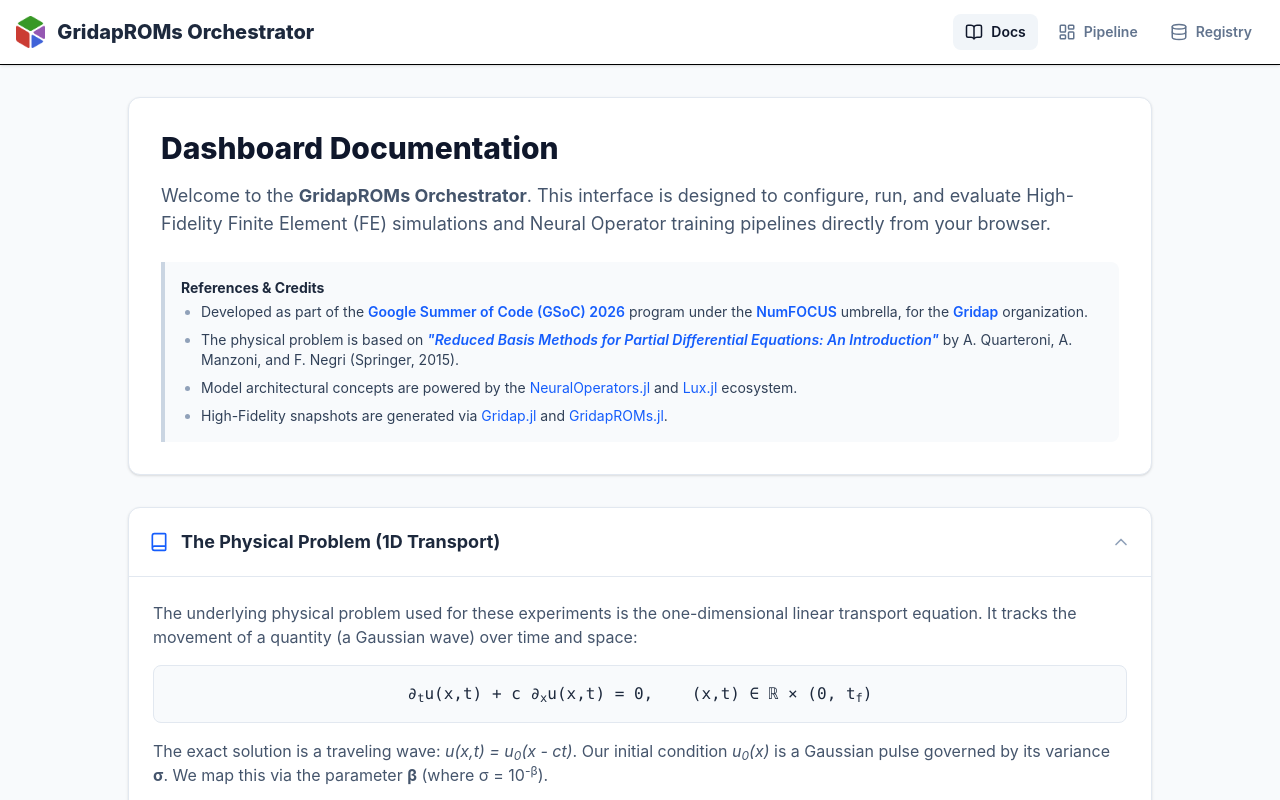
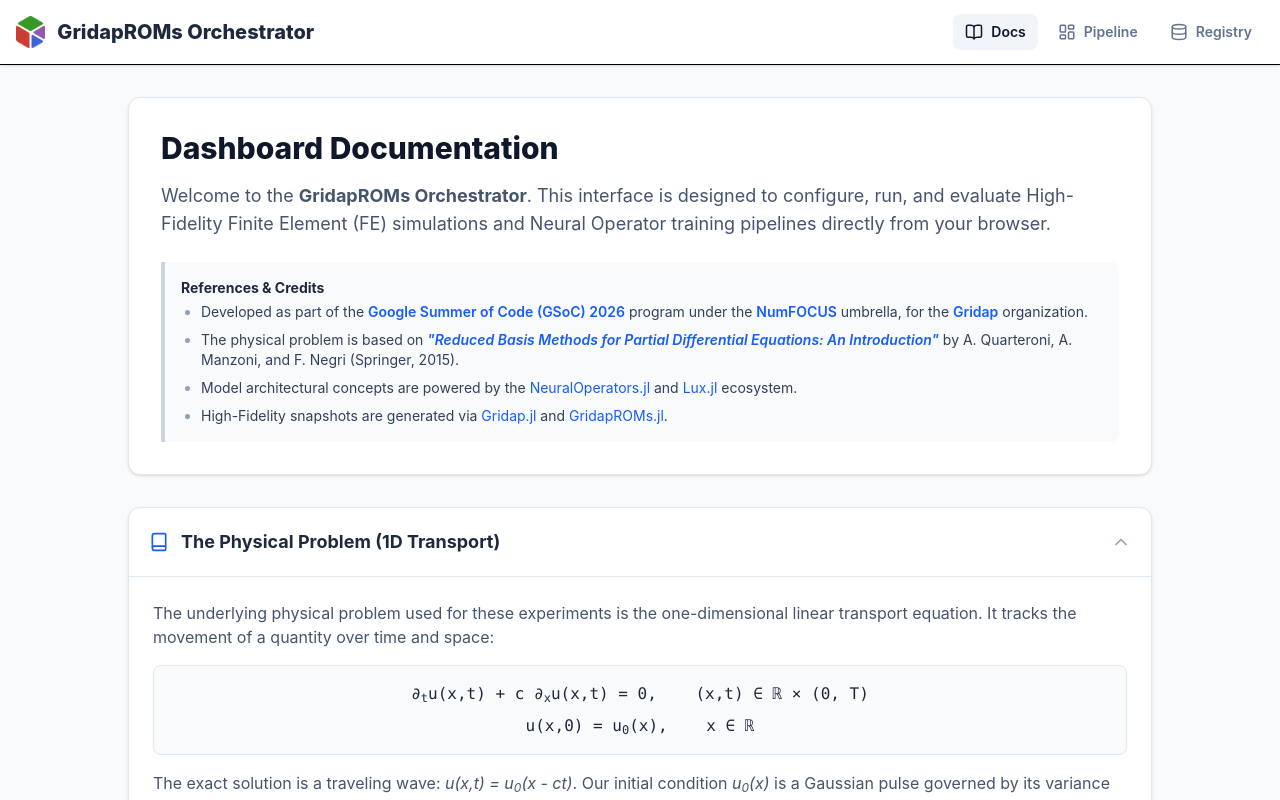
Before and after one commit to bitsarebits/Gridap-NeuralOperators-GSoC2026, a React (Vite) app in the folder dashboard/: page / in a window 1280 px wide. Both pictures are taken after a click on the button "Docs". Shown: the top 800 px of the page. Built offline with nearby package versions, Linux system fonts and the light colour scheme; no server answers.

Commit message:
gaussian description in dashboard documentation

```diff
--- a/dashboard/src/views/DocsView.tsx
+++ b/dashboard/src/views/DocsView.tsx
@@ -160,13 +160,19 @@
                 <p>
                     The underlying physical problem used for these experiments
                     is the one-dimensional linear transport equation. It tracks
-                    the movement of a quantity (a Gaussian wave) over time and
-                    space:
+                    the movement of a quantity over time and space:
                 </p>
-                <div className="bg-slate-50 p-4 rounded-lg border border-slate-200 my-4 font-mono text-center text-slate-800">
-                    ∂<sub>t</sub>u(x,t) + c ∂<sub>x</sub>u(x,t) = 0,
-                    &nbsp;&nbsp; (x,t) ∈ ℝ × (0, t<sub>f</sub>)
+
+                <div className="bg-slate-50 p-4 rounded-lg border border-slate-200 my-4 font-mono text-center text-slate-800 flex flex-col gap-2">
+                    <span>
+                        ∂<sub>t</sub>u(x,t) + c ∂<sub>x</sub>u(x,t) = 0,
+                        &nbsp;&nbsp; (x,t) ∈ ℝ × (0, T)
+                    </span>
+                    <span>
+                        u(x,0) = u<sub>0</sub>(x), &nbsp;&nbsp; x ∈ ℝ
+                    </span>
                 </div>
+
                 <p>
                     The exact solution is a traveling wave:{" "}
                     <em>
@@ -177,15 +183,26 @@
                         u<sub>0</sub>(x)
                     </em>{" "}
                     is a Gaussian pulse governed by its variance{" "}
-                    <strong>σ</strong>. We map this via the parameter{" "}
-                    <strong>β</strong> (where σ = 10<sup>-β</sup>).
+                    <strong>σ</strong>:
+                </p>
+                <div className="bg-slate-50 p-4 rounded-lg border border-slate-200 my-4 font-mono text-center text-slate-800 text-lg">
+                    u<sub>0</sub>(x) = (1 / √(2πσ)) e<sup>-x² / 2σ</sup>
+                </div>
+
+                <p>
+                    We map this variance via the parameter <strong>β</strong>{" "}
+                    (where σ = 10<sup>-β</sup>).
                 </p>
                 <div className="bg-blue-50 border border-blue-100 p-4 rounded-lg text-blue-900 mt-4 text-sm">
                     <strong>Why this specific problem?</strong> As Quarteroni
-                    notes, when the variance σ becomes very small, the
-                    eigenvalues of the correlation matrix show almost no decay.
-                    Standard linear Reduced Order Models (ROMs) struggle in this
-                    scenario.
+                    notes, the reducibility of this problem heavily depends on
+                    the variance. Depending on the value of σ, eigenvalues of
+                    the correlation matrix show a <em>fast decay</em> (σ = 10
+                    <sup>-1</sup>, 10<sup>-2</sup>), a <em>slow decay</em> (σ =
+                    10<sup>-3</sup>, 10<sup>-4</sup>), or even
+                    <strong> no decay at all</strong> (σ = 10<sup>-5</sup>, 10
+                    <sup>-6</sup>). Standard linear Reduced Order Models (ROMs)
+                    struggle in these low-variance scenarios.
                 </div>
             </Accordion>
 
```
Also changed, not shown: 4 other files (tests, documents, lock files or other folders).
